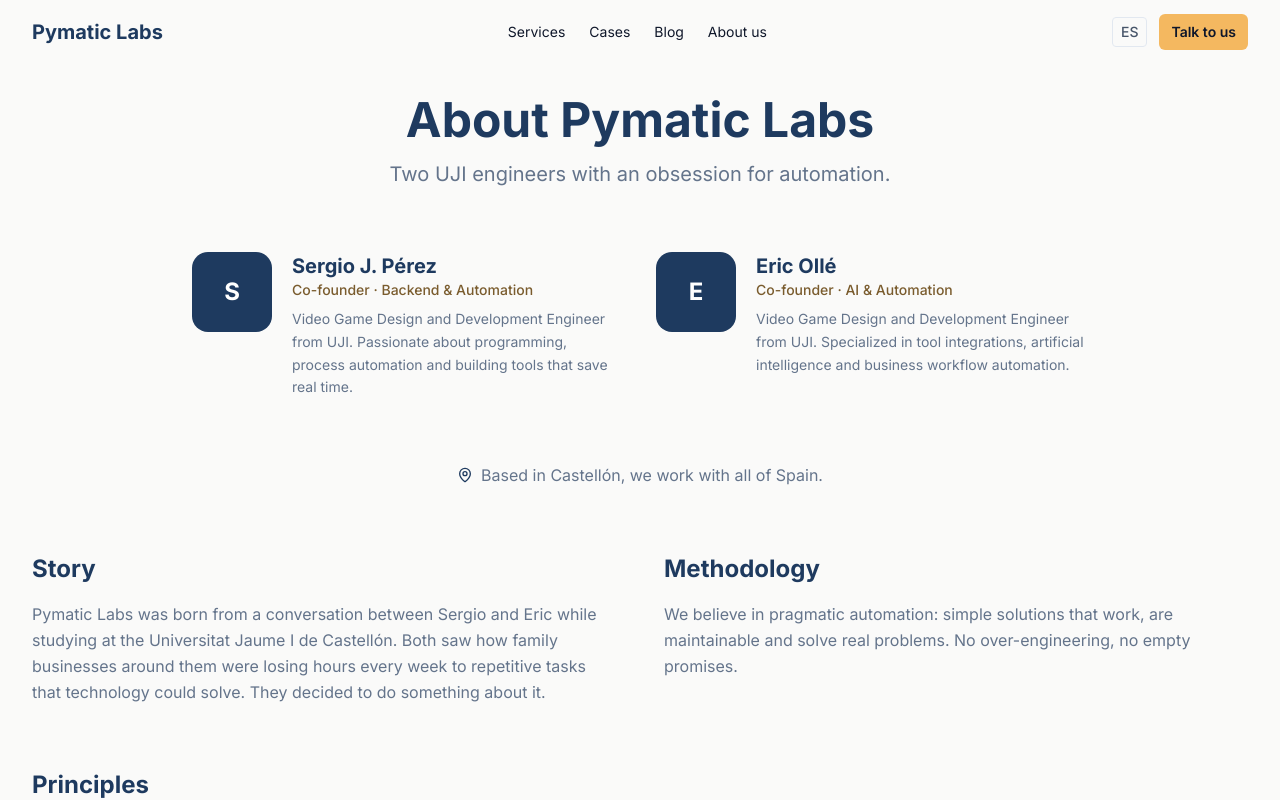
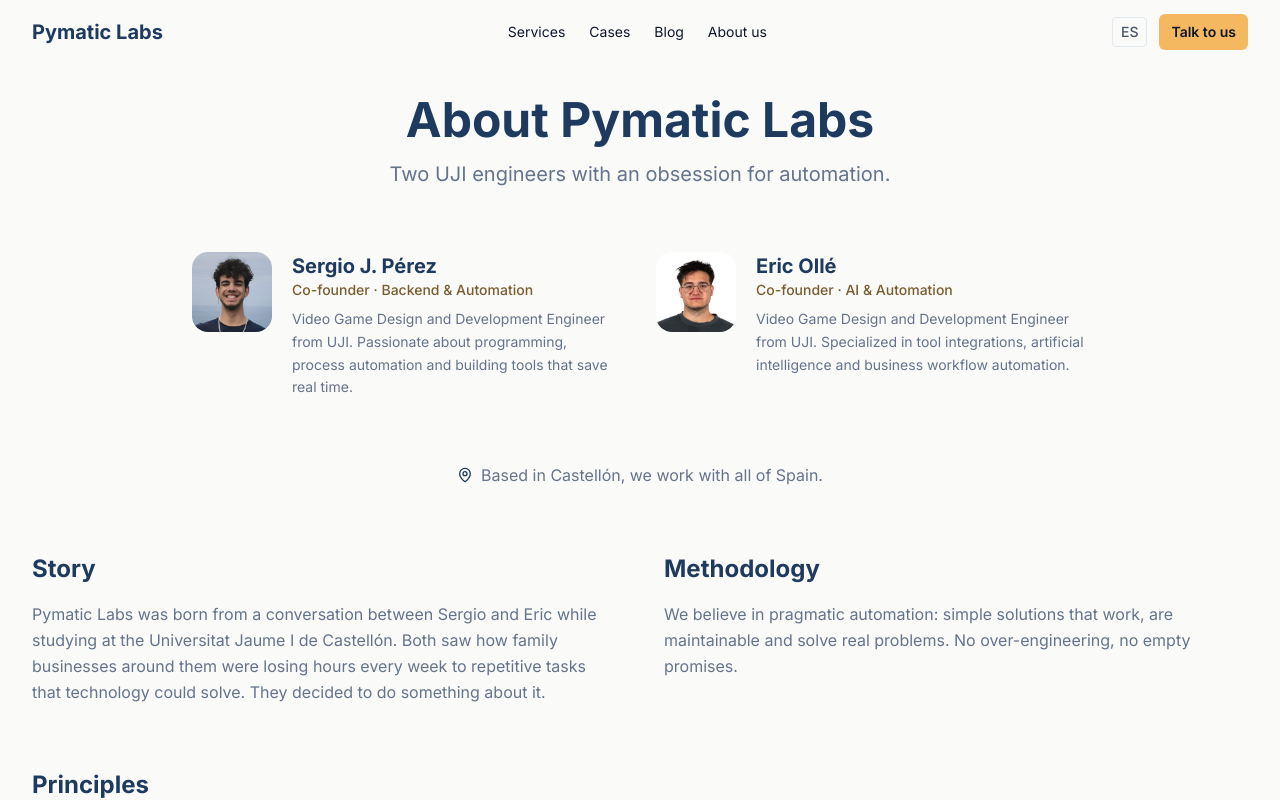
Before and after one commit to PymaticLabs/pymaticLabsWebsite, a Next.js app: page /en/sobre-nosotros in a window 1280 px wide. Shown: the top 800 px of the page. Built offline with nearby package versions, Linux system fonts and the light colour scheme.

Commit message:
images added

```diff
--- a/app/[locale]/sobre-nosotros/page.tsx
+++ b/app/[locale]/sobre-nosotros/page.tsx
@@ -1,6 +1,7 @@
 import type { Metadata } from 'next'
 import { getTranslations } from 'next-intl/server'
 import { CheckCircle2, MapPin } from 'lucide-react'
+import Image from 'next/image'
 
 export async function generateMetadata({
   params,
@@ -50,12 +51,12 @@
         {/* Team */}
         <div className="grid grid-cols-1 md:grid-cols-2 gap-8 mb-16 max-w-4xl mx-auto">
           {[
-            { initial: 'S', name: 'Sergio J. Pérez', role: locale === 'es' ? 'Co-fundador · Backend & Automatización' : 'Co-founder · Backend & Automation', desc: locale === 'es' ? 'Ingeniero en Diseño y Desarrollo de Videojuegos por la UJI. Apasionado por la programación, la automatización de procesos y la creación de herramientas que ahorran tiempo real.' : 'Video Game Design and Development Engineer from UJI. Passionate about programming, process automation and building tools that save real time.' },
-            { initial: 'E', name: 'Eric Ollé', role: locale === 'es' ? 'Co-fundador · IA & Automatización' : 'Co-founder · AI & Automation', desc: locale === 'es' ? 'Ingeniero en Diseño y Desarrollo de Videojuegos por la UJI. Especializado en integraciones de herramientas, inteligencia artificial y automatización de flujos de negocio.' : 'Video Game Design and Development Engineer from UJI. Specialized in tool integrations, artificial intelligence and business workflow automation.' },
+            { src: '/sergio.jpg', name: 'Sergio J. Pérez', role: locale === 'es' ? 'Co-fundador · Backend & Automatización' : 'Co-founder · Backend & Automation', desc: locale === 'es' ? 'Ingeniero en Diseño y Desarrollo de Videojuegos por la UJI. Apasionado por la programación, la automatización de procesos y la creación de herramientas que ahorran tiempo real.' : 'Video Game Design and Development Engineer from UJI. Passionate about programming, process automation and building tools that save real time.' },
+            { src: '/eric.jpg', name: 'Eric Ollé', role: locale === 'es' ? 'Co-fundador · IA & Automatización' : 'Co-founder · AI & Automation', desc: locale === 'es' ? 'Ingeniero en Diseño y Desarrollo de Videojuegos por la UJI. Especializado en integraciones de herramientas, inteligencia artificial y automatización de flujos de negocio.' : 'Video Game Design and Development Engineer from UJI. Specialized in tool integrations, artificial intelligence and business workflow automation.' },
           ].map((person) => (
-            <div key={person.initial} className="flex gap-5">
-              <div className="flex-shrink-0 w-20 h-20 bg-[#1E3A5F] rounded-2xl flex items-center justify-center text-white font-bold text-2xl">
-                {person.initial}
+            <div key={person.src} className="flex gap-5">
+              <div className="flex-shrink-0 w-20 h-20 rounded-2xl overflow-hidden">
+                <Image src={person.src} alt={person.name} width={80} height={80} className="object-cover w-full h-full" />
               </div>
               <div>
                 <h2 className="font-bold text-[#1E3A5F] text-xl">{person.name}</h2>
--- a/components/sections/about.tsx
+++ b/components/sections/about.tsx
@@ -1,5 +1,6 @@
 import { useTranslations } from 'next-intl'
 import { MapPin } from 'lucide-react'
+import Image from 'next/image'
 
 export default function About() {
   const t = useTranslations('about')
@@ -17,8 +18,8 @@
           <div className="grid grid-cols-1 md:grid-cols-2 gap-8 max-w-4xl mx-auto">
             {/* Sergio */}
             <div className="flex gap-4">
-            <div className="flex-shrink-0 w-16 h-16 bg-[#1E3A5F] rounded-full flex items-center justify-center text-white font-bold text-xl">
-              S
+              <div className="flex-shrink-0 w-16 h-16 rounded-full overflow-hidden">
+                <Image src="/sergio.jpg" alt="Sergio" width={64} height={64} className="object-cover w-full h-full" />
               </div>
               <div>
                 <h3 className="font-bold text-[#1E3A5F] text-lg">{t('sergioName')}</h3>
@@ -29,8 +30,8 @@
 
             {/* Eric */}
             <div className="flex gap-4">
-            <div className="flex-shrink-0 w-16 h-16 bg-[#1E3A5F] rounded-full flex items-center justify-center text-white font-bold text-xl">
-              E
+              <div className="flex-shrink-0 w-16 h-16 rounded-full overflow-hidden">
+                <Image src="/eric.jpg" alt="Eric" width={64} height={64} className="object-cover w-full h-full" />
               </div>
               <div>
                 <h3 className="font-bold text-[#1E3A5F] text-lg">{t('ericName')}</h3>
```
Also changed, not shown: public/eric.jpg (added), public/sergio.jpg (added). Lines whose indentation alone changed are shown as unchanged.
